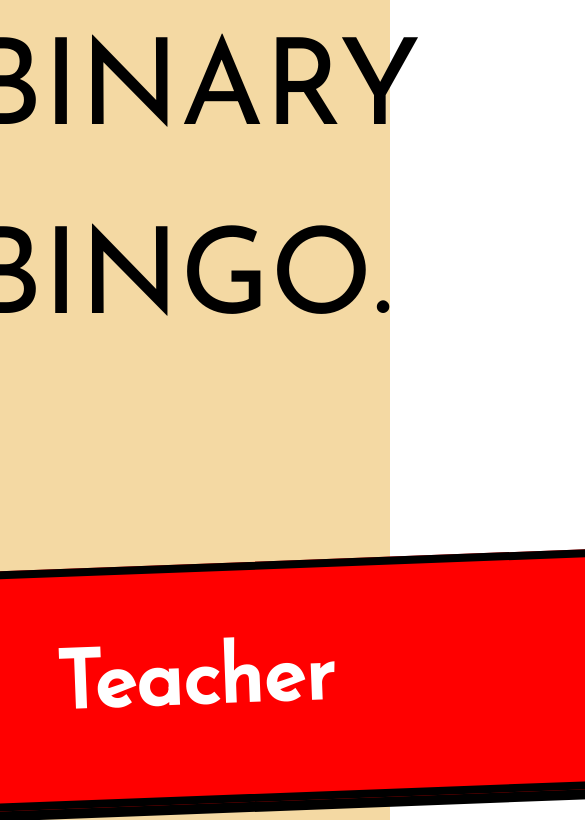
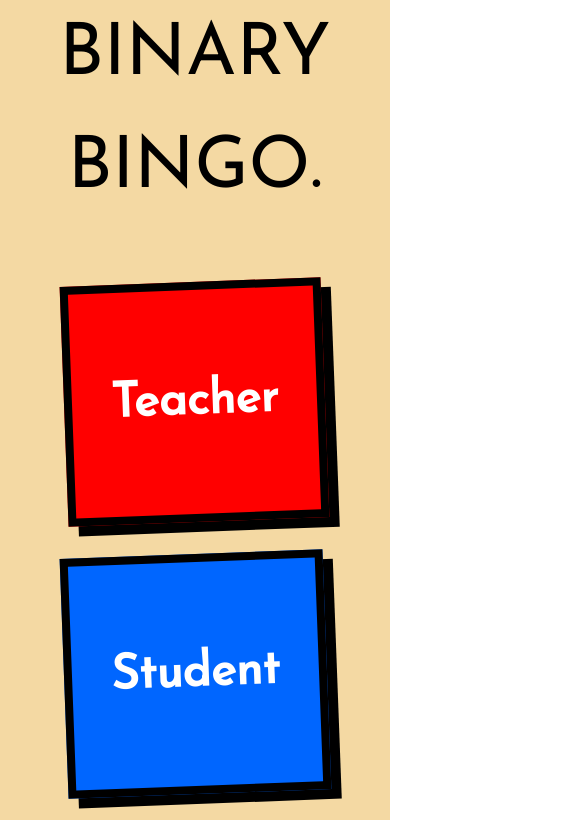
Before and after one commit to Bailym/BinaryBingo, a React app: page / in a window 390 px wide. Shown: the top 820 px of the page, 585 px wide, since content can reach past the window. Built offline with nearby package versions, Linux system fonts and the light colour scheme.

Commit message:
make landing page responsive

```diff
--- a/src/LandingPage/landingPage.css
+++ b/src/LandingPage/landingPage.css
@@ -11,11 +11,12 @@
 
 h1 {
     color: #000;
+    text-align: center;
 }
 
 .landing-button {
     font-family: "Josefin Sans", sans-serif;
-    padding: 5rem 20rem;
+    padding: 5rem 10%;
     border: 8px solid #000000;
     box-shadow: 10px 10px 0px #000000;
     transform: rotate(-2.15deg);
@@ -28,7 +29,7 @@ h1 {
 
 .landing-button-red {
     background: #FF0000;
-    margin-top: 15vh;
+    margin-top: 5%;
 }
 
 .landing-button-blue {
@@ -38,3 +39,14 @@ h1 {
 .landing-button a {
     color: #fff;
 }
+
+@media screen and (max-width: 640px) {
+    .landing-div {
+        font-size: 3rem;
+    }
+
+    .landing-button {
+        font-size: 3rem;
+    }
+
+}
--- a/src/index.css
+++ b/src/index.css
@@ -1,6 +1,9 @@
 .layout {
     background-color: #F4D9A3;
     min-height: 100vh;
+    min-width: 100vw;
+    margin: 0;
+    overflow-x: hidden;
 }
 
 .footer {
```
